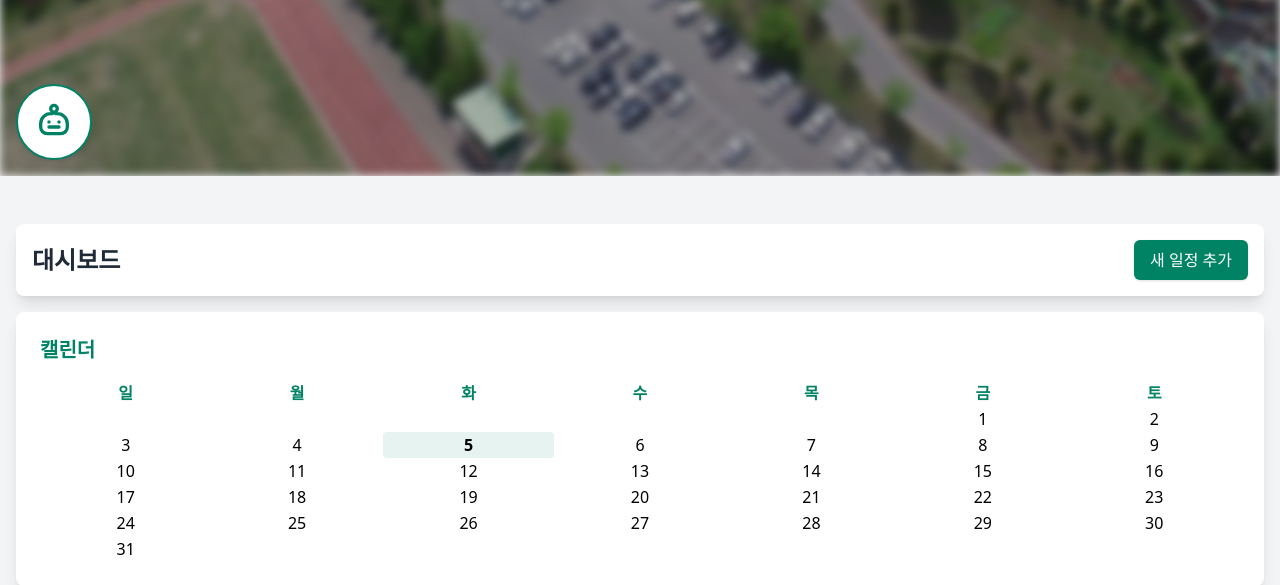
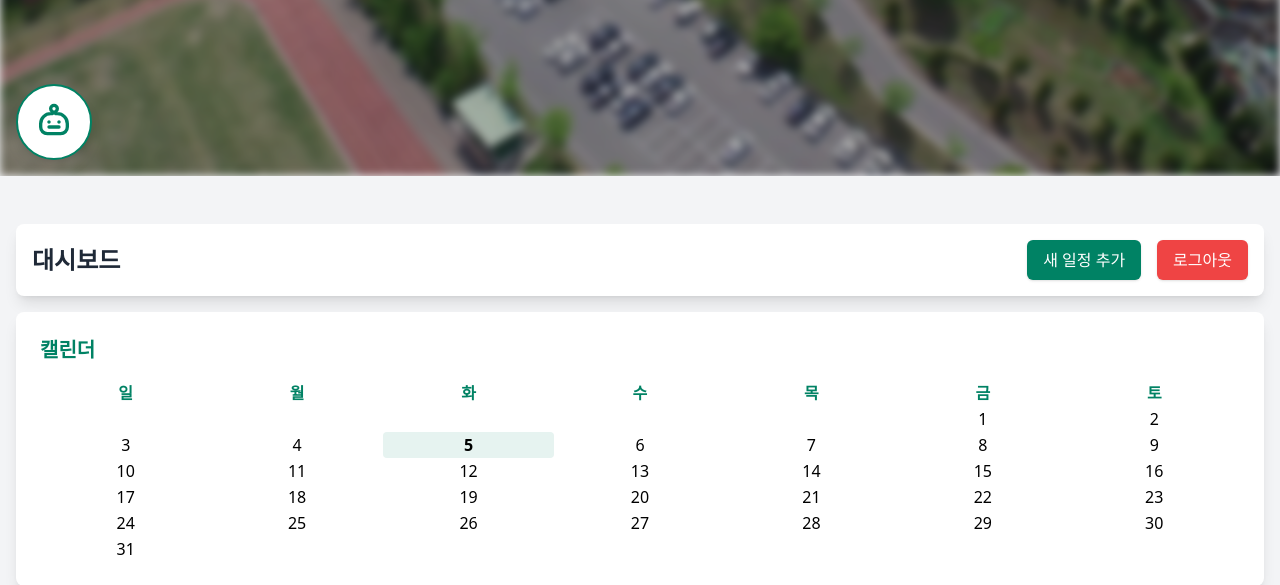
Before and after one commit to Lir09/TMFD, a Flask app: page /index in a window 1280 px wide. Shown: the part 624-1209 px from the top of the page. Run offline with Flask 3, Linux system fonts and the light colour scheme; a user stored in the database is signed in; data comes from the database, SQL or seed files in the repository; data that the repository does not hold is empty; some libraries are stand-ins or nearby versions.

Commit message:
오태진
로그아웃기능

```diff
--- a/app.py
+++ b/app.py
@@ -150,7 +150,7 @@
 @app.route('/logout')
 def logout():
     session.clear()
-    return redirect(url_for('login'))
+    return jsonify({"message": "로그아웃 성공!"})
 
 @app.route('/admin', methods=['GET'])
 @login_required
--- a/templates/index.html
+++ b/templates/index.html
@@ -93,7 +93,12 @@
             <h2 class="text-2xl font-bold text-gray-800">대시보드</h2>
             <div class="flex items-center gap-4">
                 <div id="user-info" class="text-[#008264] font-semibold"></div>
-                <button id="add-new-event-btn" class="bg-[#008264] text-white px-4 py-2 rounded-md hover:bg-[#006d53] transition-colors shadow">새 일정 추가</button>
+                <button id="add-new-event-btn" class="bg-[#008264] text-white px-4 py-2 rounded-md hover:bg-[#006d53] transition-colors shadow">
+                    새 일정 추가
+                </button>
+                <button id="logout-btn" class="bg-red-500 text-white px-4 py-2 rounded-md hover:bg-red-600 transition-colors shadow">
+                    로그아웃
+                </button>
             </div>
         </header>
 
@@ -375,6 +380,15 @@
             aiModal.classList.remove('flex');
         }
     });
+
+    document.getElementById('logout-btn').addEventListener('click', function() {
+    fetch('/logout')
+        .then(response => response.json())
+        .then(data => {
+            alert(data.message);
+            window.location.href = '/login';
+        });
+});
     });
     </script>
 </body>
```
